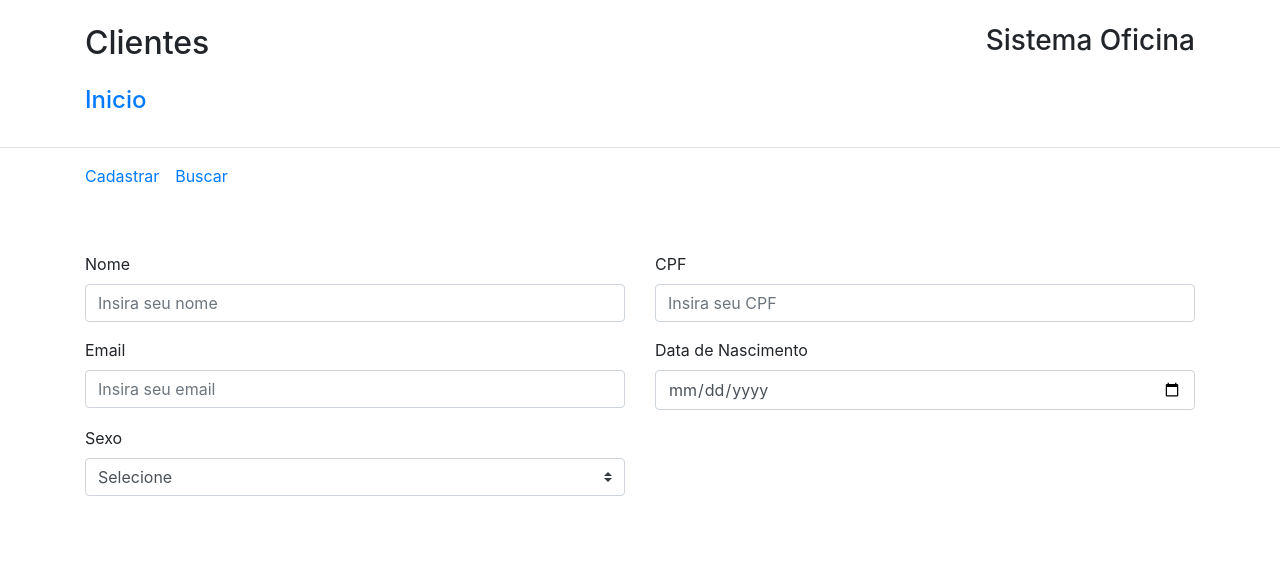
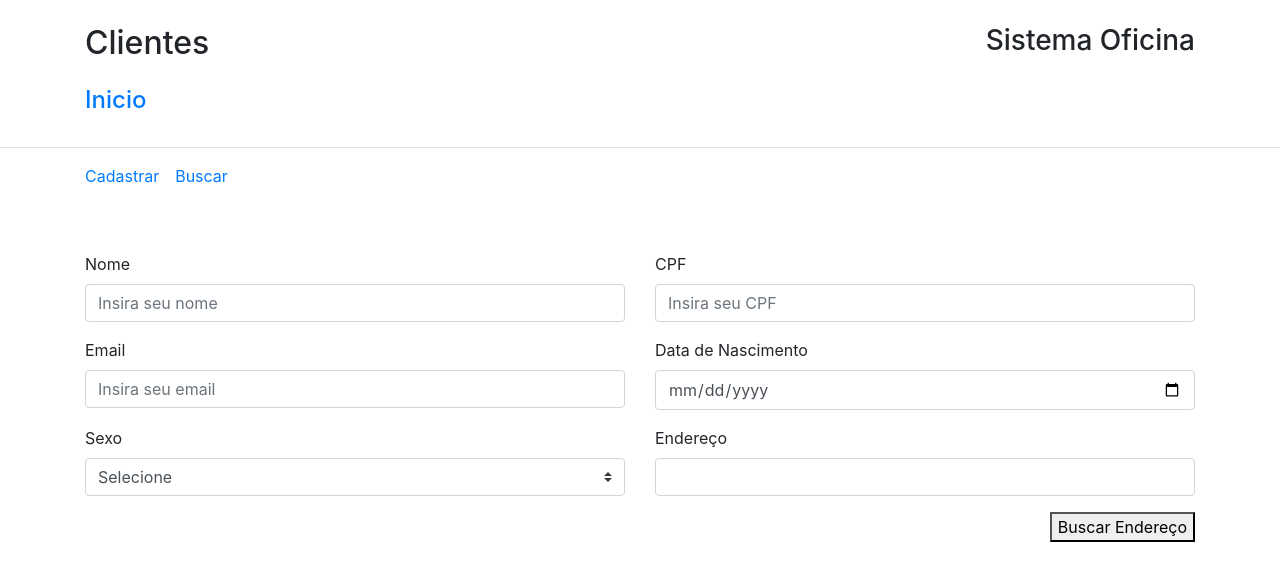
Before and after one commit to msimeaor/Oficina-Interface, a React (Vite) app: page /clientes/cadastrar in a window 1280 px wide. Shown: the top 580 px of the page. Built offline with nearby package versions, Linux system fonts and the light colour scheme.

Commit message:
Updating CustomerRegistryScreen
Updating CustomerRegistryScreen

```diff
--- a/src/Components/CustomerScreen/CustomerRegistryScreen.jsx
+++ b/src/Components/CustomerScreen/CustomerRegistryScreen.jsx
@@ -9,6 +9,7 @@ const CustomerRegistryScreen = () => {
   const [email, setEmail] = React.useState('')
   const [birthday, setBirthday] = React.useState('')
   const [gender, setGender] = React.useState('')
+  const [address, setAddress] = React.useState('')
 
   const genderOptions = ['Masculino', 'Feminino']
 
@@ -68,6 +69,20 @@ const CustomerRegistryScreen = () => {
               setValue={setGender}
             />
           </div>
+          <div className='col-6' >
+            <Input
+              type='Text'
+              label='Endereço'
+              id='address'
+              value={address}
+              handleChange={({target}) => setAddress(target.value)}
+            />
+          </div>
+        </div>
+        <div className='row justify-content-end' >
+          <div className='col-4 d-flex justify-content-end' >
+            <button>Buscar Endereço</button>
+          </div>
         </div>
       </form>
     </section>
```
